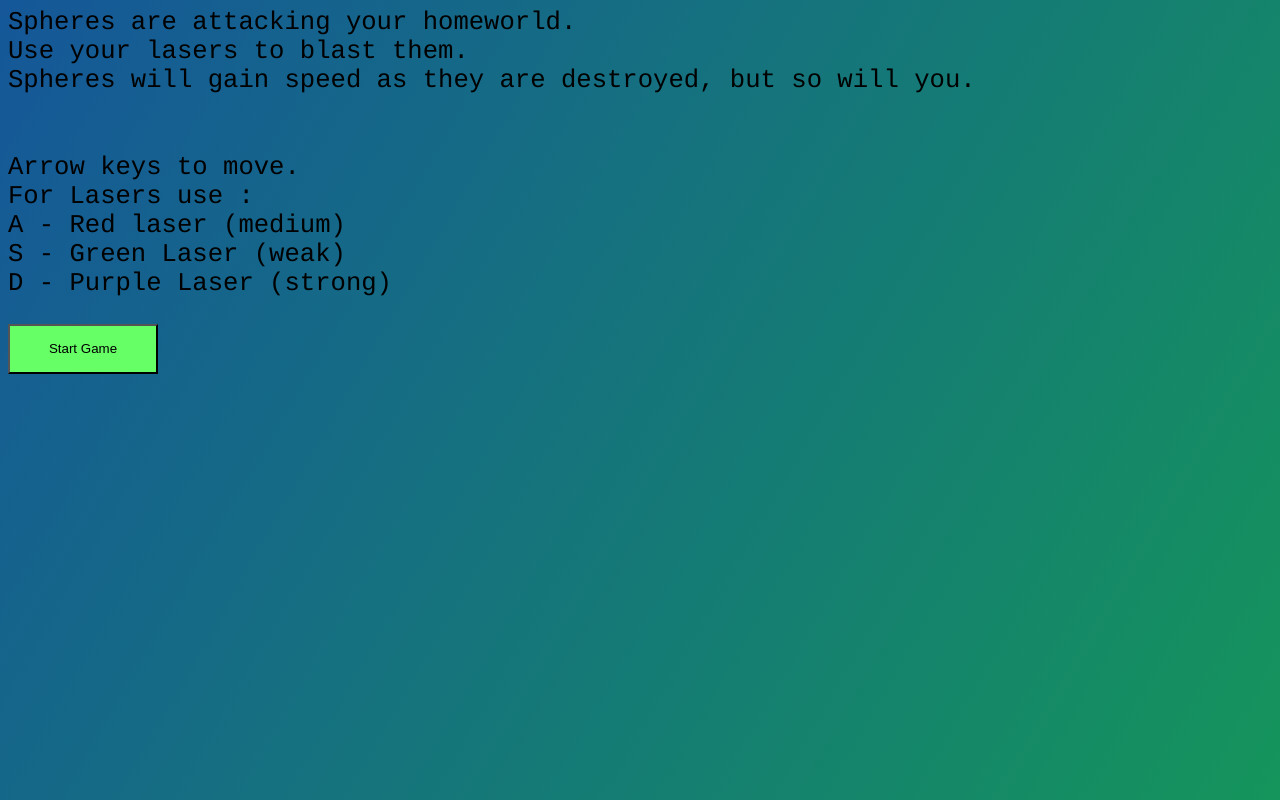
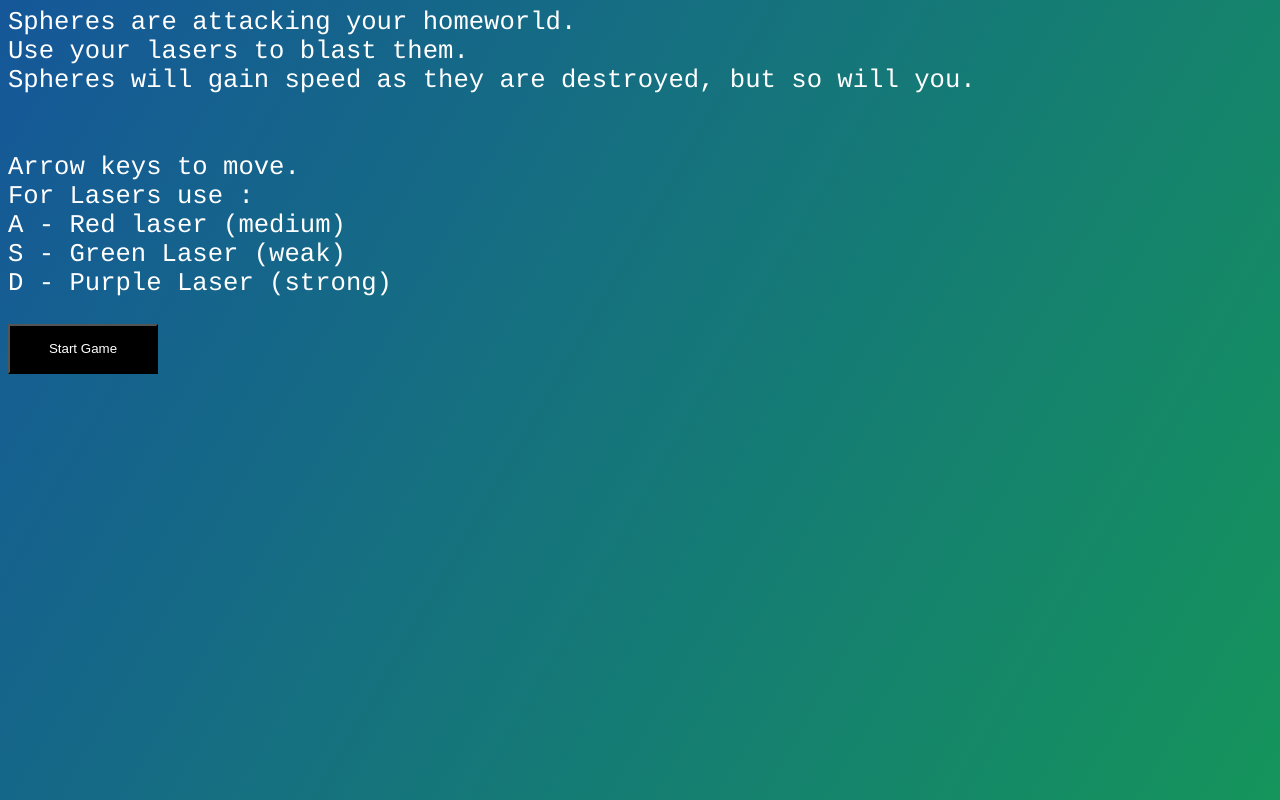
Before and after one commit to Aaroniusv/ColorShip, a plain HTML site: page Index.html in a window 1280 px wide. Shown: the top 800 px of the page. Drawn offline with Linux system fonts and the light colour scheme.

Commit message:
changed colors

```diff
--- a/Index.html
+++ b/Index.html
@@ -32,7 +32,7 @@
       A - Red laser (medium) <br> S - Green Laser (weak) <br> D - Purple Laser (strong)
 
     </p>
-    <input id="StartButton" type="button" value="Start Game" onclick="init();" style="height:50px; width:150px; background-color: #66FF66;"  />
+    <input id="StartButton" type="button" value="Start Game" onclick="init();" style="height:50px; width:150px; background-color: black;"/>
     <script src="main.js" type="text/javascript" charset="utf-8" async defer></script>
   </body>
   <div id="meter" style ="display: none">Power </div>
--- a/styles.css
+++ b/styles.css
@@ -2,4 +2,10 @@ body{
 	background-color: #159957;
   	background-image: linear-gradient(120deg, #155799, #159957);
   	background-size: 100% auto;
+
+  	color: white;
 }
+
+#StartButton {
+	color: white;
+}
```
